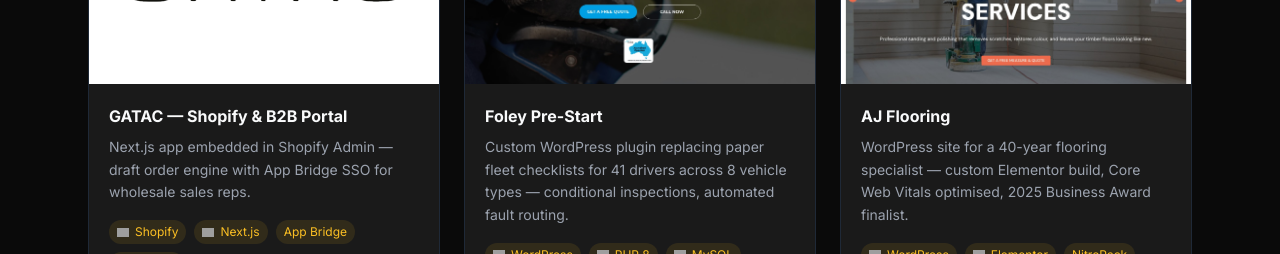
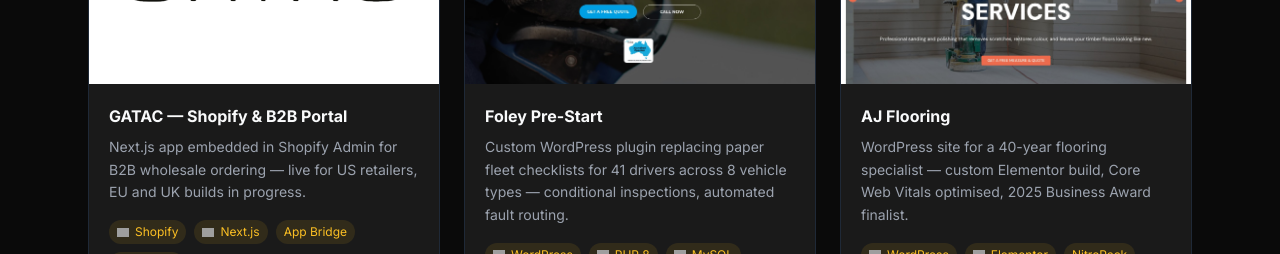
Before and after one commit to iceBergxDev/portfolio-website, a Next.js app: page / in a window 1280 px wide. Shown: the part 3900-4154 px from the top of the page. Built offline with nearby package versions, Linux system fonts and the light colour scheme; grey boxes are pictures that could not be loaded.

Commit message:
feat: update GATAC with real market context
Live for US retailers, EU and UK builds in progress

Co-Authored-By: Claude Sonnet 4.6 <noreply@anthropic.com>

```diff
--- a/src/data/all-projects.ts
+++ b/src/data/all-projects.ts
@@ -1,7 +1,7 @@
 import { Project } from '@/types/project'
 
 export const allProjects: Project[] = [
-  { slug: 'gatac', title: 'GATAC — Shopify & B2B Portal', shortDescription: 'Next.js app embedded in Shopify Admin — draft order engine with App Bridge SSO for wholesale sales reps.', tags: ['Shopify', 'Next.js', 'App Bridge', 'Admin API'], coverImage: '/images/projects/gatac/logo.png', coverStyle: 'logo', hasCaseStudy: true },
+  { slug: 'gatac', title: 'GATAC — Shopify & B2B Portal', shortDescription: 'Next.js app embedded in Shopify Admin for B2B wholesale ordering — live for US retailers, EU and UK builds in progress.', tags: ['Shopify', 'Next.js', 'App Bridge', 'Admin API'], coverImage: '/images/projects/gatac/logo.png', coverStyle: 'logo', hasCaseStudy: true },
   { slug: 'foley', title: 'Foley Pre-Start', shortDescription: 'Custom WordPress plugin replacing paper fleet checklists for 41 drivers across 8 vehicle types — conditional inspections, automated fault routing.', tags: ['WordPress', 'PHP 8', 'MySQL', 'Plugin Dev'], coverImage: '/images/projects/foley/hero.jpg', hasCaseStudy: true },
   { slug: 'aj-flooring', title: 'AJ Flooring', shortDescription: 'WordPress site for a 40-year flooring specialist — custom Elementor build, Core Web Vitals optimised, 2025 Business Award finalist.', tags: ['WordPress', 'Elementor', 'NitroPack', 'SEO'], coverImage: '/images/projects/aj-flooring/hero.jpg', hasCaseStudy: true },
   { slug: 'asl', title: 'Australian Synthetic Lawns', shortDescription: 'Divi child theme with separate journeys for retail and trade buyers, WooCommerce catalogue, and multi-step quote forms.', tags: ['WordPress', 'Divi', 'WooCommerce'], coverImage: '/images/projects/asl/hero.jpg', hasCaseStudy: true },
--- a/src/data/case-studies.ts
+++ b/src/data/case-studies.ts
@@ -8,9 +8,9 @@ export const caseStudies: CaseStudy[] = [
     year: '2025–2026',
     role: 'Full-Stack Developer',
     country: 'Australia',
-    shortDescription: 'Shopify theme & embedded Next.js B2B distributor portal with draft order engine.',
-    challenge: 'GATAC\'s sales team needed to build draft orders for wholesale customers inside Shopify Admin — apply per-customer pricing, pick products, and push live orders directly to Shopify, without switching to an external system.',
-    solution: 'Built a Next.js 14 App Router app that lives inside Shopify Admin via app proxy. Reps authenticate automatically through App Bridge SSO — no separate login. The draft order screen connects directly to the Shopify Admin API.',
+    shortDescription: 'Shopify theme & embedded Next.js B2B distributor portal — live for US retailers, with EU and UK builds in progress.',
+    challenge: 'GATAC\'s sales team needed to build draft orders for wholesale customers inside Shopify Admin — apply per-customer pricing, pick products, and push live orders directly to Shopify, without switching to an external system. The portal needed to work for their US retailer network first, then scale to EU and UK.',
+    solution: 'Built a Next.js 14 App Router app that lives inside Shopify Admin via app proxy. Reps authenticate automatically through App Bridge SSO — no separate login. The draft order screen connects directly to the Shopify Admin API. The portal is now live for US retailers, with EU and UK builds underway.',
     tags: ['Shopify', 'Next.js', 'App Bridge', 'Admin API'],
     coverImage: '/images/projects/gatac/logo.png',
     coverStyle: 'logo',
```
